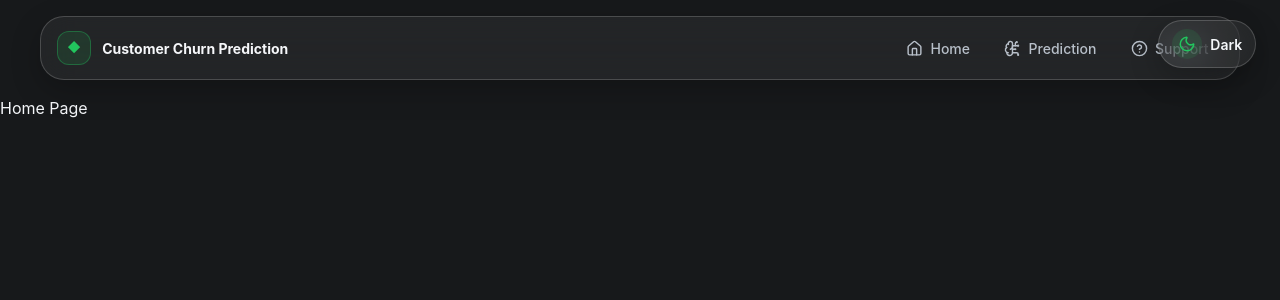
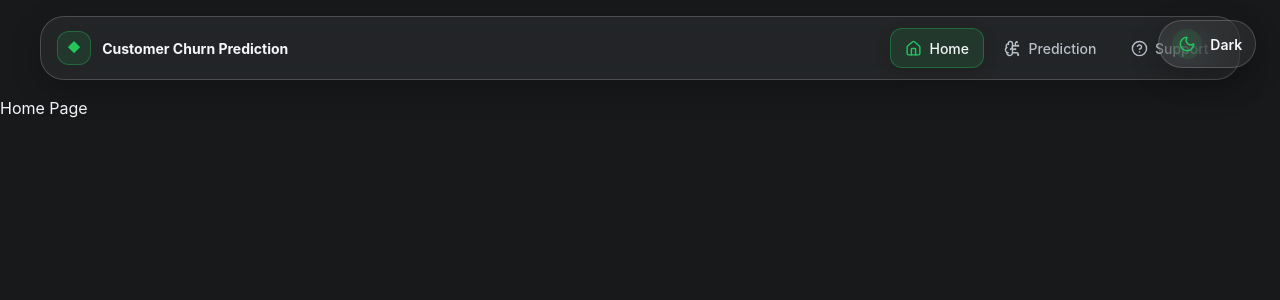
Before and after one commit to annnuspeaks/customer-churn-prediction, a React app in the folder frontend/: page / in a window 1280 px wide. Shown: the top 300 px of the page. Built offline with nearby package versions, Linux system fonts and the light colour scheme; the HTML template or start-up script is replaced by a standard one.

Commit message:
Add active navbar route states

```diff
--- a/frontend/src/components/Navbar/Navbar.css
+++ b/frontend/src/components/Navbar/Navbar.css
@@ -122,6 +122,22 @@
 
 .navbar__link:hover svg {
   transform: scale(1.08);
+}
+
+.navbar__link--active {
+  color: var(--color-text-primary);
+  background: var(--color-accent-soft);
+  border: 1px solid var(--color-accent-border);
+  box-shadow: var(--shadow-sm);
+}
+
+.navbar__link--active svg {
+  color: var(--color-accent);
+}
+
+.navbar__link--active:hover {
+  background: var(--color-accent-soft);
+  transform: translateY(-1px);
 }
 
 .navbar__link:focus-visible {
--- a/frontend/src/components/Navbar/Navbar.jsx
+++ b/frontend/src/components/Navbar/Navbar.jsx
@@ -8,7 +8,7 @@ import {
   X,
 } from "lucide-react";
 import { useState } from "react";
-import { Link } from "react-router-dom";
+import { Link, NavLink } from "react-router-dom";
 import "./Navbar.css";
 
 function Navbar({ theme, onToggle }) {
@@ -45,20 +45,39 @@ function Navbar({ theme, onToggle }) {
           className={`navbar__nav ${menuOpen ? "navbar__nav--open" : ""}`}
           aria-label="Primary navigation"
         >
-          <Link to="/" className="navbar__link" onClick={closeMenu}>
+          <NavLink
+            to="/"
+            className={({ isActive }) =>
+              `navbar__link ${isActive ? "navbar__link--active" : ""}`
+            }
+            onClick={closeMenu}
+            end
+          >
             <House size={17} aria-hidden="true" />
             <span>Home</span>
-          </Link>
+          </NavLink>
 
-          <Link to="/prediction" className="navbar__link" onClick={closeMenu}>
+          <NavLink
+            to="/prediction"
+            className={({ isActive }) =>
+              `navbar__link ${isActive ? "navbar__link--active" : ""}`
+            }
+            onClick={closeMenu}
+          >
             <BrainCircuit size={17} aria-hidden="true" />
             <span>Prediction</span>
-          </Link>
+          </NavLink>
 
-          <Link to="/support" className="navbar__link" onClick={closeMenu}>
+          <NavLink
+            to="/support"
+            className={({ isActive }) =>
+              `navbar__link ${isActive ? "navbar__link--active" : ""}`
+            }
+            onClick={closeMenu}
+          >
             <CircleHelp size={17} aria-hidden="true" />
             <span>Support</span>
-          </Link>
+          </NavLink>
 
           <div className="navbar__mobile-divider" />
 
```
Also changed, not shown: 1 other file (tests, documents, lock files or other folders).
